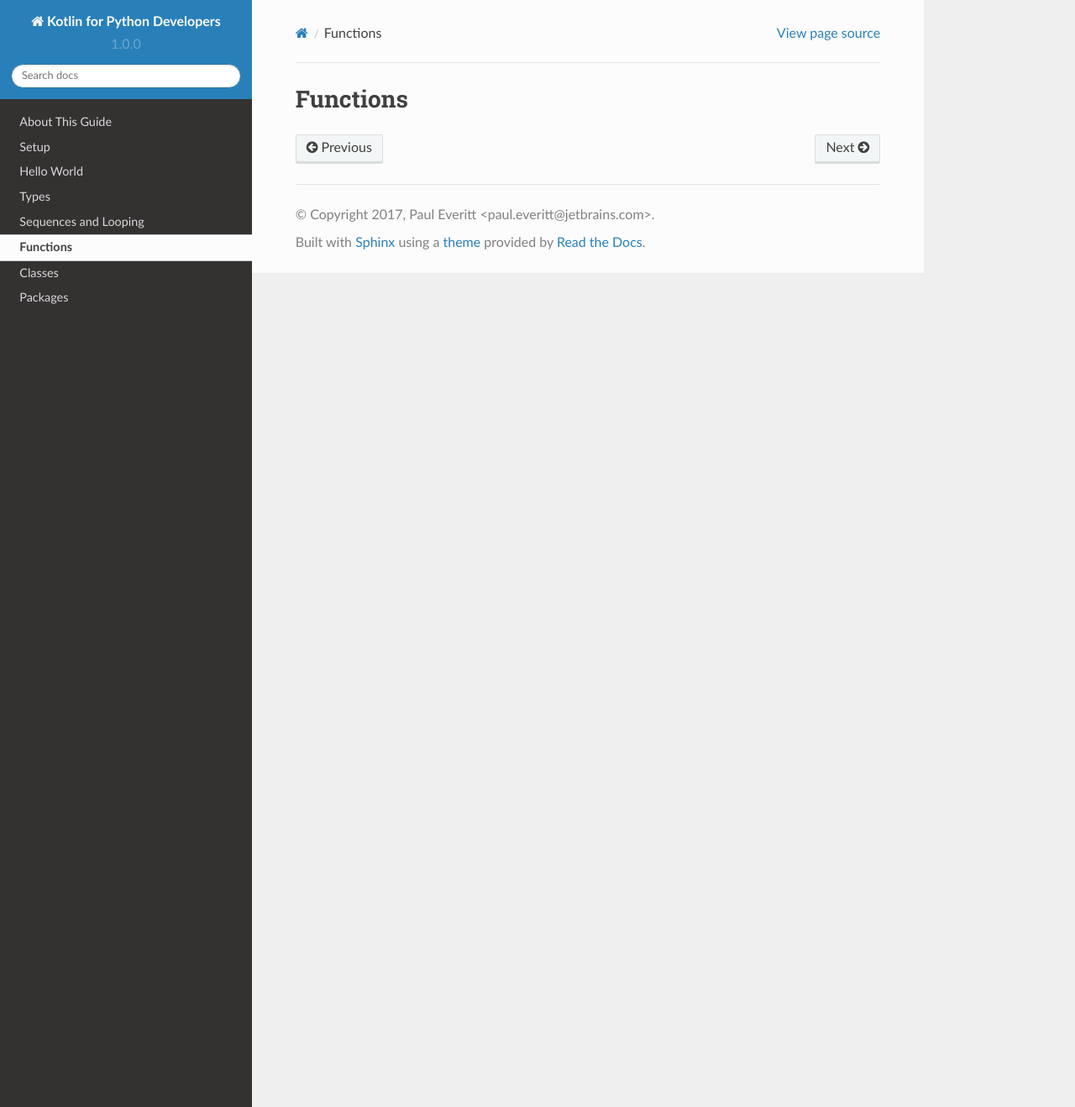
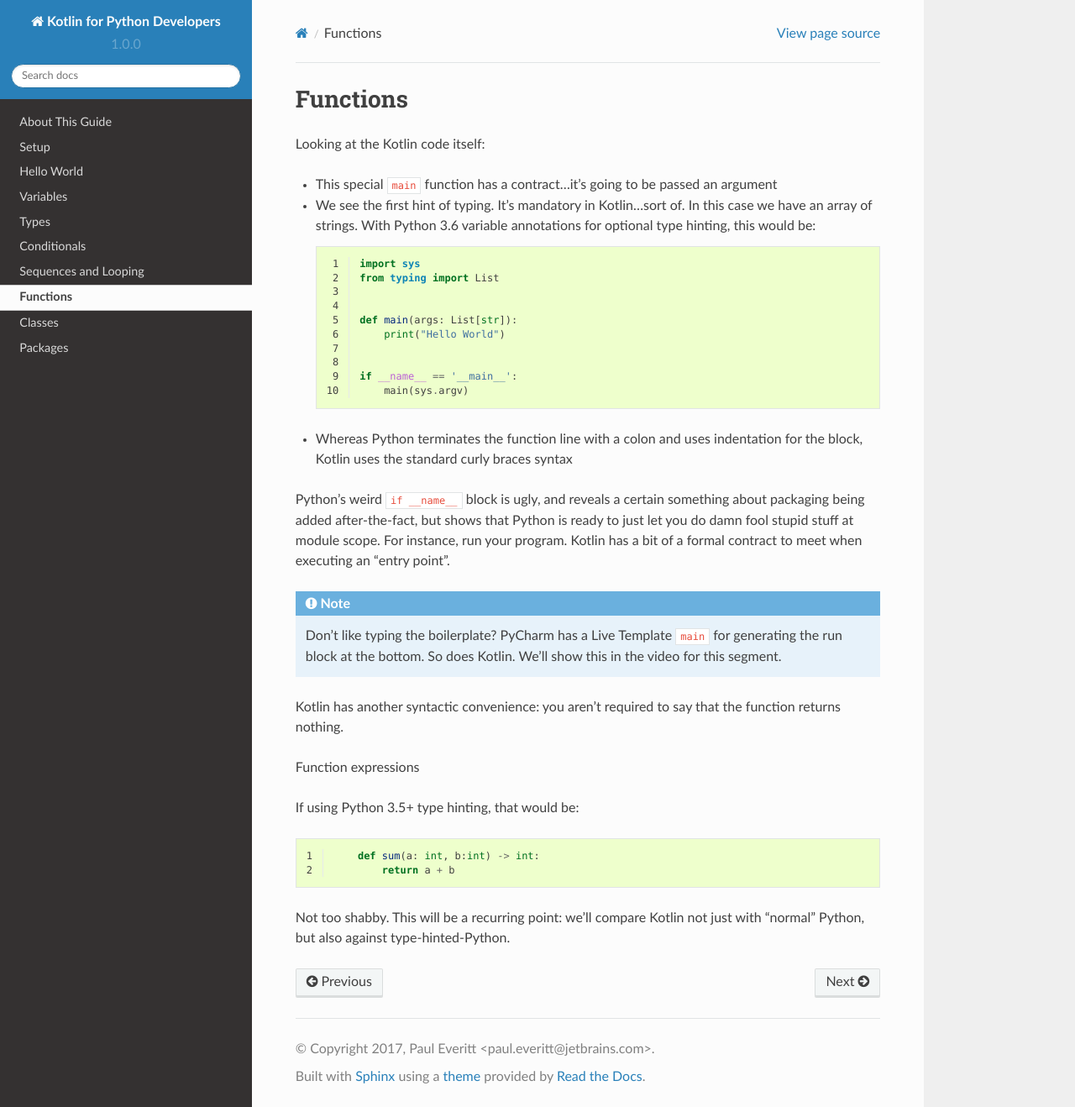
Before and after one commit to pauleveritt/kotlin_for_python, a Sphinx documentation site: the page built from docs/functions/index.rst, in a window 1280 px wide and 1318 px high. Shown: the whole window at 84% size. Built offline with Sphinx 7.4.7 and the Read the Docs theme 2.0.0, drawn with Linux system fonts in a browser that asks for light colours.

Commit message:
Take out detail from the quick tour and move to other sections.

```diff
--- /dev/null
+++ b/docs/conditionals/index.rst
@@ -0,0 +1,3 @@
+============
+Conditionals
+============
--- a/docs/functions/index.rst
+++ b/docs/functions/index.rst
@@ -1,3 +1,51 @@
 =========
 Functions
 =========
+
+
+Looking at the Kotlin code itself:
+
+- This special ``main`` function has a contract...it's going to be
+  passed an argument
+
+- We see the first hint of typing. It's mandatory in Kotlin...sort of.
+  In this case we have an array of strings. With Python 3.6 variable
+  annotations for optional type hinting, this would be:
+
+  .. literalinclude:: hello_world_typing.py
+    :linenos:
+
+- Whereas Python terminates the function line with a colon and uses
+  indentation for the block, Kotlin uses the standard curly braces
+  syntax
+
+Python's weird ``if __name__`` block is ugly, and reveals a certain
+something about packaging being added after-the-fact, but shows
+that Python is ready to just let you do damn fool stupid stuff at
+module scope. For instance, run your program. Kotlin has a bit of a
+formal contract to meet when executing an "entry point".
+
+.. note::
+
+    Don't like typing the boilerplate? PyCharm has a Live
+    Template ``main`` for generating the run block at the
+    bottom. So does Kotlin. We'll show this in the video
+    for this segment.
+
+Kotlin has another syntactic convenience: you aren't required to
+say that the function returns nothing.
+
+Function expressions
+
+
+If using Python 3.5+ type hinting, that would be:
+
+.. code-block:: python
+    :linenos:
+
+        def sum(a: int, b:int) -> int:
+            return a + b
+
+
+Not too shabby. This will be a recurring point: we'll compare Kotlin not
+just with "normal" Python, but also against type-hinted-Python.
--- a/docs/hello_world/hello_world_basic.py
+++ b/docs/hello_world/hello_world_basic.py
@@ -1,3 +1,4 @@
+# Python
 def main():
     print("Hello World")
 
--- a/docs/hello_world/hello_world_main.py
+++ b/docs/hello_world/hello_world_main.py
@@ -1,3 +1,4 @@
+# Python
 def main():
     print("Hello World")
 
--- /dev/null
+++ b/docs/hello_world/hello_world_minimum.py
@@ -0,0 +1,2 @@
+# Python
+print("Hello World")
--- a/docs/hello_world/index.rst
+++ b/docs/hello_world/index.rst
@@ -39,22 +39,21 @@ As this is our first foray into Kotlin, let's analyze this small bit of
 code from the Python perspective:
 
 .. code-block:: kotlin
+    :linenos:
 
     val msg = "Hello Kotlin"
     print(msg)
 
 - We declare variables with ``var`` (which allows re-assignment) or
-  ``val`` (which is like a constant). Python doesn't have ``var``. JavaScript
-  ES6 and TypeScript do (``let`` and ``const``.)
+  ``val`` (which is like a constant). Python doesn't have ``var``.
 
-- Double quotes for strings, and yes, Kotlin has triple-quoted multiline
-  strings
+- Double quotes for strings
 
 - No semicolons!
 
-- A print function
+- A print *function* (like Python 3, but unlike Python 2)
 
-All in all...looks a lot like Python.
+All in all...other than ``var``, it's exactly like Python.
 
 Click the red X to close the REPL and let's start writing some Kotlin code.
 
@@ -70,70 +69,50 @@ First File
 
 In Python, we'd make a ``.py`` file and start typing in some code. From
 Python's semantics, there are almost no rules about the file itself -- name,
-location, etc.
+location, etc. For example, here is a minimum ``hello_world.py``:
+
+.. literalinclude:: hello_world_minimum.py
+    :linenos:
 
 We can start the same in Kotlin. IntelliJ has created a ``src`` directory
-for you. Right-click on that and create a file at ``hello_world.kt``:
+for you. Right-click on that and create a file at
+``src/hello_world/hello_world.kt``:
 
 .. literalinclude:: ../../src/hello_world/hello_world.kt
     :language: kotlin
+    :linenos:
 
-Here's the minimum Python file to mimic this functionality:
+Here's the equivalent Python file to mimic a main function:
 
 .. literalinclude:: hello_world_basic.py
+    :linenos:
+
+Python uses ``def`` to define a function, Kotlin uses ``fun``. We'll talk
+more about this in :doc:`../functions/index`.
 
 The Kotlin file shows the standard Kotlin "entry point": by convention,
 the file being executed must have a function named ``main`` which accepts
-a single argument, an array of strings. This is a *bit* similar to the
-common (but not required) Python run block. For example, this file in
-Python might look like this:
+a single argument, an array of strings. Kotlin itself then calls this
+main function. This is a *bit* similar to the common (but not required)
+Python run block. For example, this file in Python might look like this:
 
 .. literalinclude:: hello_world_main.py
+    :linenos:
 
-Looking at the Kotlin code itself:
+In this Python example, we had to both detect that the module was
+being run (instead of imported) and then call the appropriate "main"
+function.
 
-- Kotlin uses the ``fun`` keyword to define a function, whereas Python
-  uses ``def``
-
-- This special ``main`` function has a contract...it's going to be
-  passed an argument
-
-- We see the first hint of typing. It's mandatory in Kotlin...sort of.
-  In this case we have an array of strings. With Python 3.6 variable
-  annotations for optional type hinting, this would be:
-
-  .. literalinclude:: hello_world_typing.py
-
-- Whereas Python terminates the function line with a colon and uses
-  indentation for the block, Kotlin uses the standard curly braces
-  syntax
-
-Python's weird ``if __name__`` block is ugly, and reveals a certain
-something about packaging being added after-the-fact, but shows
-that Python is ready to just let you do damn fool stupid stuff at
-module scope. For instance, run your program. Kotlin has a bit of a
-formal contract to meet when executing an "entry point".
-
-.. note::
-
-    Don't like typing the boilerplate? PyCharm has a Live
-    Template ``main`` for generating the run block at the
-    bottom. So does Kotlin. We'll show this in the video
-    for this segment.
-
-We saw strong typing at play in Kotlin. Python of course has
-typing, but it is at run time, and is inferred. As we'll see later,
-Kotlin lets you skip the syntax by inferring type information,
-but it is still at compile time.
-
-Kotlin has another syntactic convenience: you aren't required to
-say that the function returns nothing.
+We saw strong typing in the Kotlin function definition. Python of course
+has typing, but it is at run time and is inferred. (We'll discuss
+type hinting in the section on :doc:`../variables/index`.)
 
 Time to run this, which really means, compile and execute. If you're
 familiar with PyCharm run configurations and gutter icons, it's
-similar. Click the Kotlin symbol and select ``Run``:
+similar. Click the Kotlin symbol in the gutter for line 1 and select
+``Run``:
 
-[screenshot of running it]
+[TODO screenshot of running it]
 
 .. note::
 
@@ -148,6 +127,12 @@ is faster after the first time.
 Now that we've run our program, let's breeze through some
 head-to-head comparisons on a few programming language basics.
 
+Braces
+======
+
+This is the most obvious point: like most other programming languages,
+Kotlin delimits blocks with braces. Python uses indentation.
+
 Quotation Marks
 ===============
 
@@ -161,19 +146,28 @@ most Python projects seem to use single quotes. In fact, Python has
 triple quoted strings!
 
 .. code-block:: python
+    :linenos:
 
+    # Python
     hello = 'world'         # best
     hello = "world"         # ok
     hello = """
        world"""             # triple
 
 Java (and Kotlin) use a single quote for a single character value and
-double quotes for strings.
+double quotes for strings. Triple-quotes indicates a
+`raw string <https://kotlinlang.org/docs/reference/basic-types.html#strings>`_:
 
 .. code-block:: kotlin
+    :linenos:
 
-    val c = 'C'             // single
-    val hello = "hello"     // double
+    // Kotlin
+    val c = 'C'             // character
+    val hello = "hello"     // string
+    val raw_string = """
+        line 1
+        line 2
+    """
 
 Comments
 ========
@@ -182,6 +176,7 @@ Kotlin supports the two familiar styles of comments: end-of-line and
 block comments:
 
 .. code-block:: kotlin
+    :linenos:
 
     val hello = "world"     // Kotlin line comment
     /*
@@ -189,13 +184,14 @@ block comments:
         these lines
     */
 
-IntelliJ as an IDE makes it easy to comment and uncomment lines
-and selections with ``Cmd-/``.
+IntelliJ (and thus PyCharm) as an IDE makes it easy to comment and uncomment
+lines and selections with ``Cmd-/``.
 
-Python, of course, only has hashtag ``#`` as the comment symbol,
+Python, of course, only uses hash ``#`` as the comment symbol,
 with no block comments:
 
 .. code-block:: python
+    :linenos:
 
     #
     # Python multiline commments
@@ -210,39 +206,52 @@ Python doesn't have any special syntax for declaring a variable. You
 just assign something:
 
 .. code-block:: python
+    :linenos:
 
+    # Python
     hello = 'world'
 
 Kotlin, though, does. In fact Kotlin has two keywords: one to declare
-a read-only *immutable* variable, and one for a *mutable* variable:
+a read-only *immutable* value, and one for a *mutable* variable:
 
 .. code-block:: kotlin
+    :linenos:
 
-    val hello = "world"     // Read-only
-    var hello = "world"     // Can be re-assigned
+    // Kotlin
+    val hello = "world"     // Read-only, val == value
+    var hello = "world"     // Can be re-assigned, var == variable
 
 Where's the Java-style type noise? Good news -- Kotlin can infer the type.
 The above is the same as being explicit:
 
 .. code-block:: kotlin
+    :linenos:
 
+    // Kotlin
     val hello: String = "hello"
 
 Also, like Python, you can initialize a variable without
 assigning it:
 
 .. code-block:: kotlin
+    :linenos:
 
+    // Kotlin
     var hello
+
+Of course with Python 3.6 variable annotations, we can make Python look
+much more like Kotlin. We cover this in the section on :doc:`../variables/index`.
 
 String Templates
 ================
 
-Python -- the "there should be one way to do things" -- language,
-has several ways to do string templates:
+Python -- the "there should be one way to do things" language --
+actually has *several* ways to do string templates:
 
 .. code-block:: python
+    :linenos:
 
+    # Python
     msg = 'World'
     print('Hello %s' % msg)                 # Original
     print('Hello {msg}'.format(msg=msg))    # Python 3 (then 2)
@@ -252,7 +261,9 @@ has several ways to do string templates:
 Kotlin also has string templates with expressions:
 
 .. code-block:: kotlin
+    :linenos:
 
+    // Kotlin
     msg = "World"
     print("Hello $msg")
     print("Hello ${msg.toUpperCase()}")
@@ -263,14 +274,18 @@ Functions
 Python functions can be very simple:
 
 .. code-block:: python
+    :linenos:
 
+    # Python
     def four():
         return 2 + 2
 
 No curly braces, just indentation. Kotlin's simplest case is pretty close:
 
 .. code-block:: kotlin
+    :linenos:
 
+    // Kotlin
     fun four(): Int {
         return 2 + 2
     }
@@ -281,45 +296,46 @@ be omitted if there is no return value.)
 But watch this -- a function *expression*:
 
 .. code-block:: kotlin
+    :linenos:
 
+    // Kotlin
     fun four() = 2 + 2
 
 Admit it, that's pretty sexy. Function expressions are a big new idea
-which we'll cover later.
+which we'll cover in the section on :doc:`../functions/index`.
 
 Passing in function arguments is straightforward in Python:
 
 .. code-block:: python
+    :linenos:
 
+    # Python
     def combine(x, y):
         return x + y
-
-If using Python 3.5+ type hinting, that would be:
-
-.. code-block:: python
-
-    def sum(a: int, b:int) -> int:
-        return a + b
 
 How does that compare to Kotlin?
 
 .. code-block:: kotlin
+    :linenos:
 
+    // Kotlin
     fun sum(a: Int, b: Int): Int {
         return a + b
     }
 
-Not too shabby. This will be a recurring point: we'll compare Kotlin not
-just with "normal" Python, but also against type-hinted-Python.
+You have to provide the type information on the function arguments and
+return value.
 
-Control Sequences
-=================
+Conditionals
+============
 
 Let's take a quick look at things like conditionals and looping.  In
 Python, an ``if/then/else`` is straightforward, with use of indentation:
 
 .. code-block:: python
+    :linenos:
 
+    # Python
     if a > b:
         return a
     else:
@@ -329,26 +345,40 @@ Kotlin looks quite similar, adding parenthesis (optional in Python) and
 braces:
 
 .. code-block:: kotlin
+    :linenos:
 
+    // Kotlin
     if (a > b) {
         return a
     } else {
         return b
     }
 
+We'll cover more on this in :doc:`../conditionals/index`.
+
+Looping
+=======
+
 Let's compare looping over sequences. Simple Python example:
 
 .. code-block:: python
+    :linenos:
 
+    # Python
     items = ('apple', 'banana', 'kiwi')
     for item in items:
         print(item)
+
+Here we've created an immutable sequence (a tuple) in ``items``. We looped
+over it in the most basic way possible.
 
 In Kotlin, we have a different construct for making the sequence. Looping
 is similar, though we use a parentheses after ``for``:
 
 .. code-block:: kotlin
+    :linenos:
 
+    // Kotlin
     val items = listOf("apple", "banana", "kiwi")
     for (item in items) {
         println(item)
@@ -358,7 +388,7 @@ In this case we used ``println``. In Python, the ``print`` function always
 makes a newline unless you ask it not to.
 
 Both Python and Kotlin have rich and interesting control structures,
-giving both power and terseness. We'll see more later.
+giving both power and terseness. We'll see more in :doc:`../sequences/index`.
 
 Classes
 =======
@@ -367,14 +397,18 @@ Lots to cover later on this, so for now, let's just view the simplest couple
 of cases. The minimum in Python:
 
 .. code-block:: python
+    :linenos:
 
+    # Python
     class Message:
         pass
 
 In Kotlin:
 
 .. code-block:: kotlin
+    :linenos:
 
+    // Kotlin
     class Message
 
 It's hard to tell which of those have the smaller conceptual density. And
@@ -382,7 +416,9 @@ who cares -- they're both tiny! Let's add a constructor, some variables,
 and methods. First in Python:
 
 .. code-block:: python
+    :linenos:
 
+    # Python
     class Message:
         greeting = 'Hello'
 
@@ -399,7 +435,9 @@ method ``say_hello`` which returns an evaluated f-string.
 How about the type hinting flavor for Python 3.5+?
 
 .. code-block:: python
+    :linenos:
 
+    # Python
     class Message:
         greeting = 'Hello'
 
@@ -413,7 +451,9 @@ How about the type hinting flavor for Python 3.5+?
 Let's see this in Kotlin:
 
 .. code-block:: kotlin
+    :linenos:
 
+    // Kotlin
     class Message(val person: String) {
         val greeting = "Hello"
 
@@ -423,17 +463,5 @@ Let's see this in Kotlin:
     }
 
 That constructor syntax, right in the middle of the class name line, is
-unusual and cool. In fact, Kotlin has a rich, multi-layered approach to
-construction. Our class attribute ``greeting`` is marked as immutable
-(and *should* be marked with the optional ``private``) as well.
-
-In some ways, Python is clunkier in this example. We have the magic of
-"dunder" names on important methods, such as the "constructor". The symbol
-of ``self`` is sprinkled in to give the instance scope a placeholder. And
-quite obviously, Kotlin's primary constructor -- right after the class
-name -- is terse and doesn't require assigning each value to "self".
-
-.. note::
-
-    Python's ``__init__`` is called a constructor, but as its name implies,
-    it is actually an initializer. The ``__new__`` method is the factory.
+unusual and cool. It helps to reduce the typing versus Python's constructor.
+We'll go into more depth on this in the section on :doc:`../classes/index`.
--- a/docs/index.rst
+++ b/docs/index.rst
@@ -15,7 +15,9 @@ developer who knows nothing about Kotlin, Java, Gradle, or the JVM.
     about
     setup/index
     hello_world/index
+    variables/index
     types/index
+    conditionals/index
     sequences/index
     functions/index
     classes/index
@@ -23,7 +25,6 @@ developer who knows nothing about Kotlin, Java, Gradle, or the JVM.
 
 To Do
 =====
-
 
 8) Kotlin does some magic behind-the-scenes creation of Java classes
    named from the file name, because Java needs classes
--- a/docs/sequences/index.rst
+++ b/docs/sequences/index.rst
@@ -22,3 +22,5 @@ Sequences and Looping
     }
 
 6) etc.
+
+generators, iterators
```
Also changed, not shown: other parts of docs/hello_world/index.rst (+1 -1 lines), docs/classes/index.rst (+16 -0 lines), docs/variables/index.rst (added, +12 -0 lines), docs/_static/fonts/Lato-BoldItalic.ttf (added), docs/_static/fonts/Lato-Italic.ttf (added), docs/functions/hello_world_typing.py (renamed from docs/hello_world/hello_world_typing.py), 3 other files.
